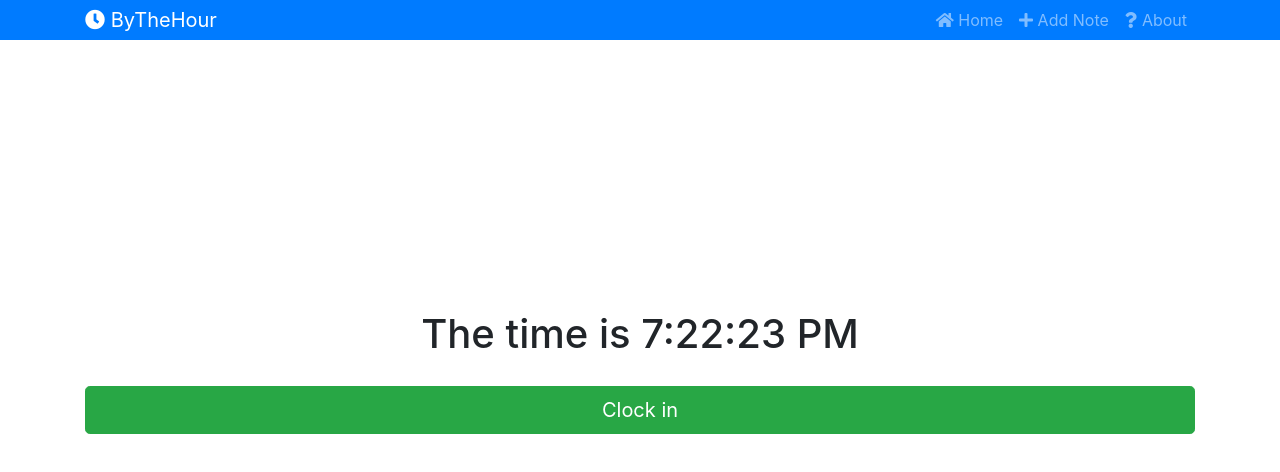
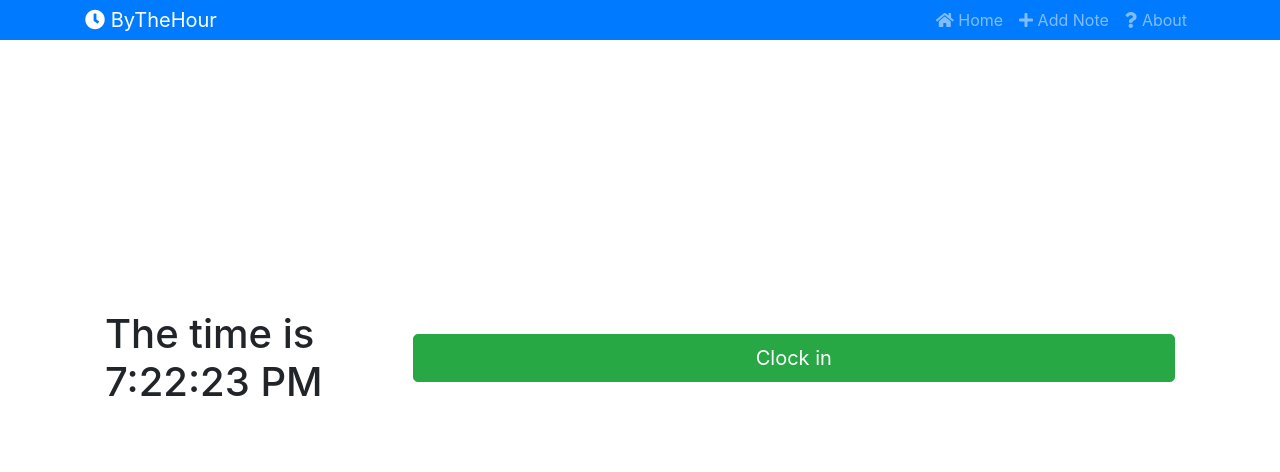
Before and after one commit to Owenforpresident/HourlyApp, a React (Create React App) app: page / in a window 1280 px wide. Shown: the top 472 px of the page. Built offline with nearby package versions, Linux system fonts and the light colour scheme; no server answers.

Commit message:
Log the time values

```diff
--- a/src/App.js
+++ b/src/App.js
@@ -1,6 +1,5 @@
 import React, { Component } from 'react';
 import { HashRouter as Router, Route, Switch } from 'react-router-dom';
-import Clockin from './components/clock/Clockin';
 import Clock from './components/clock/Clock';
 import Header from './components/layout/Header';
 import About from './components/pages/About';
@@ -17,9 +16,8 @@ class App extends Component {
           <div className="App">
             <Header branding="ByTheHour" />
             <div className="container">
-              <Clock/>
               <Switch>
-                <Route exact path="/" component={Clockin} />
+                <Route exact path="/" component={Clock} />
                 <Route exact path="/about" component={About} />
                 <Route component={NotFound} />
               </Switch>
--- a/src/components/clock/Clock.js
+++ b/src/components/clock/Clock.js
@@ -1,4 +1,5 @@
 import React, { Component } from 'react'
+import Clockin from "./Clockin"
 
 export default class Clock extends Component {
     constructor(props){
@@ -23,8 +24,11 @@ export default class Clock extends Component {
       }
     render() {
         return (
-            <h1 style={{ display: 'flex',  alignItems: 'center', justifyContent: 'center', padding:20, marginTop:250}}>
-                 The time is {this.state.time} </h1>
+          <div> <h1 style={{ display: 'flex',  alignItems: 'center', justifyContent: 'center', padding:20, marginTop:250}}>
+          The time is {this.state.time}
+          <Clockin {...this.state} />
+          </h1></div>
+
         )
     };
 }
--- a/src/components/clock/Clockin.js
+++ b/src/components/clock/Clockin.js
@@ -2,10 +2,16 @@ import React, { Component } from 'react';
 import { Button } from 'reactstrap';
 
 class Clockin extends Component {
+
+  handleClick = (e) => {
+    e.preventDefault();
+    console.log(this.props);
+  }
+
   render() {
     return (
-       <Button color = "success" size = "lg"block>Clock in</Button>
-    );
+      <Button onClick= {this.handleClick} color = "success" size = "lg" block> Clock in</Button>
+    )
   }
 }
 
```
